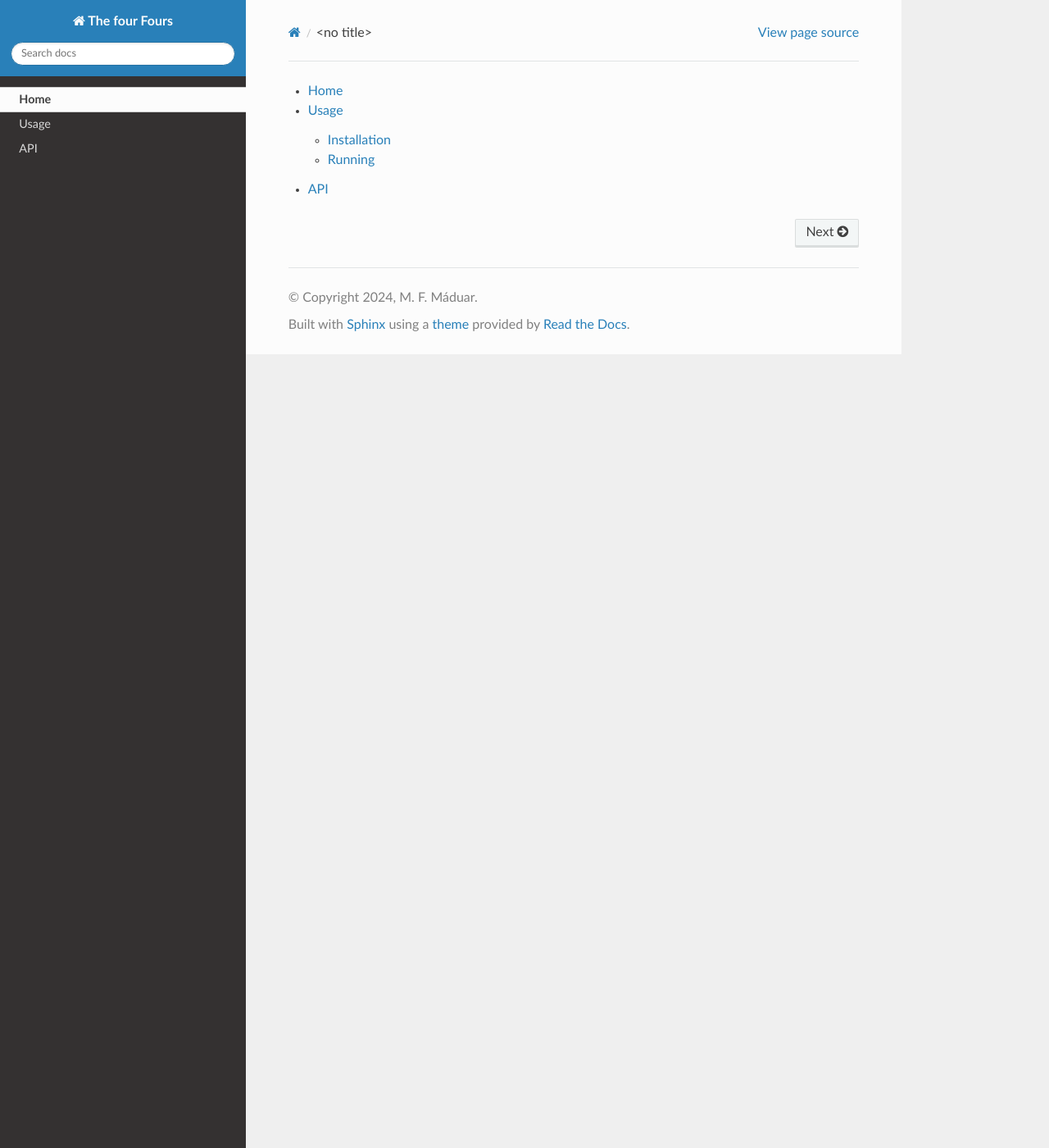
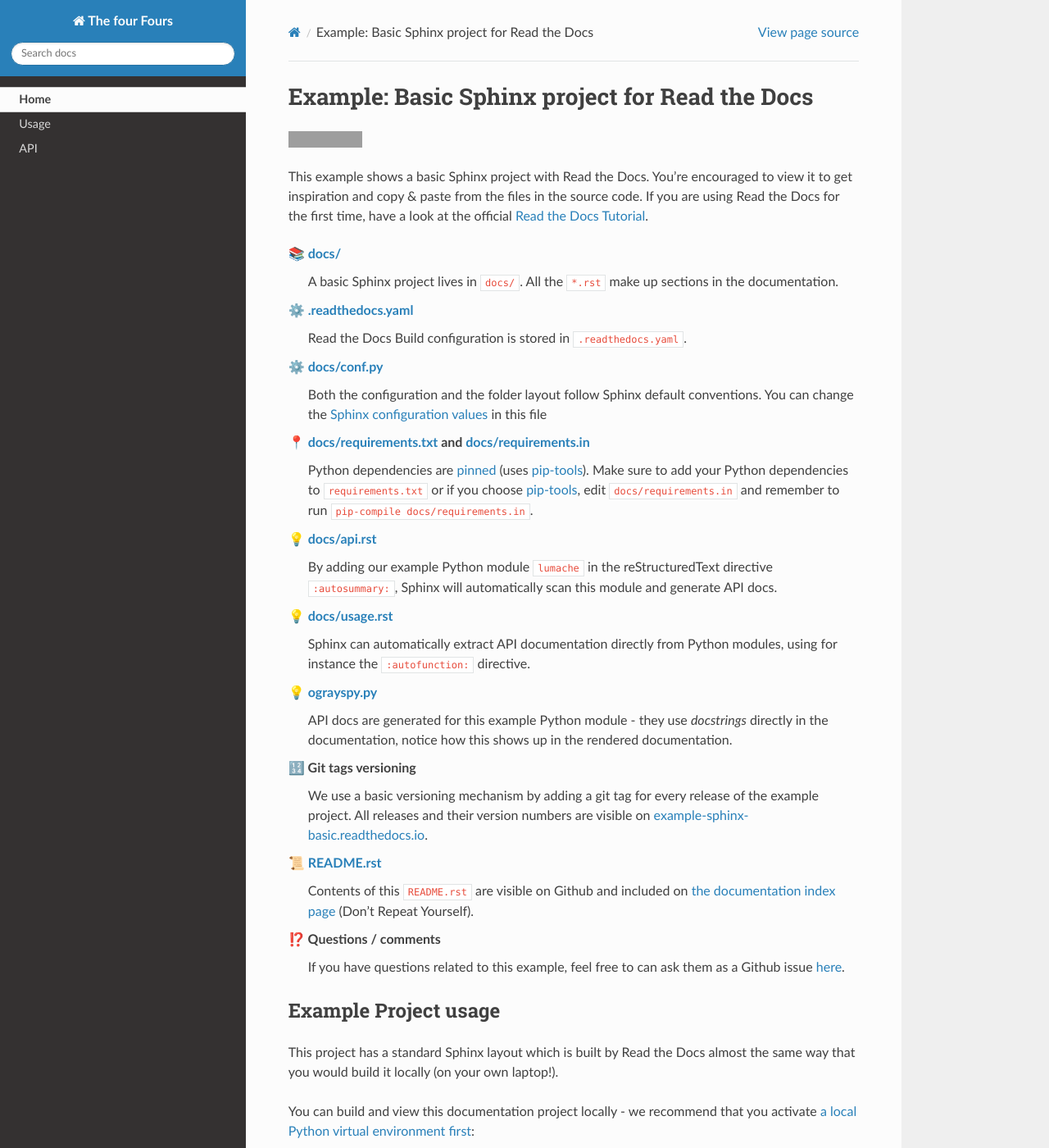
Before and after one commit to terrabela/fourFours, a Sphinx documentation site: the page built from docs/index.rst, in a window 1280 px wide and 1400 px high. Shown: the whole window at 82% size. Built offline with Sphinx 7.4.7 and the Read the Docs theme 2.0.0, drawn with Linux system fonts in a browser that asks for light colours; some of the changed text lies outside the part shown; grey boxes are pictures that could not be loaded.

Commit message:
update readme system

```diff
--- /dev/null
+++ b/README.rst
@@ -0,0 +1,87 @@
+Example: Basic Sphinx project for Read the Docs
+===============================================
+
+.. image:: https://readthedocs.org/projects/example-sphinx-basic/badge/?version=latest
+    :target: https://example-sphinx-basic.readthedocs.io/en/latest/?badge=latest
+    :alt: Documentation Status
+
+.. This README.rst should work on Github and is also included in the Sphinx documentation project in docs/ - therefore, README.rst uses absolute links for most things so it renders properly on GitHub
+
+This example shows a basic Sphinx project with Read the Docs. You're encouraged to view it to get inspiration and copy & paste from the files in the source code. If you are using Read the Docs for the first time, have a look at the official `Read the Docs Tutorial <https://docs.readthedocs.io/en/stable/tutorial/index.html>`__.
+
+📚 `docs/ <https://github.com/readthedocs-examples/example-sphinx-basic/blob/main/docs/>`_
+    A basic Sphinx project lives in ``docs/``. All the ``*.rst`` make up sections in the documentation.
+⚙️ `.readthedocs.yaml <https://github.com/readthedocs-examples/example-sphinx-basic/blob/main/.readthedocs.yaml>`_
+    Read the Docs Build configuration is stored in ``.readthedocs.yaml``.
+⚙️ `docs/conf.py <https://github.com/readthedocs-examples/example-sphinx-basic/blob/main/docs/conf.py>`_
+    Both the configuration and the folder layout follow Sphinx default conventions. You can change the `Sphinx configuration values <https://www.sphinx-doc.org/en/master/usage/configuration.html>`_ in this file
+📍 `docs/requirements.txt <https://github.com/readthedocs-examples/example-sphinx-basic/blob/main/docs/requirements.txt>`_ and `docs/requirements.in <https://github.com/readthedocs-examples/example-sphinx-basic/blob/main/docs/requirements.in>`_
+    Python dependencies are `pinned <https://docs.readthedocs.io/en/latest/guides/reproducible-builds.html>`_ (uses `pip-tools <https://pip-tools.readthedocs.io/en/latest/>`_). Make sure to add your Python dependencies to ``requirements.txt`` or if you choose `pip-tools <https://pip-tools.readthedocs.io/en/latest/>`_, edit ``docs/requirements.in`` and remember to run ``pip-compile docs/requirements.in``.
+💡 `docs/api.rst <https://github.com/readthedocs-examples/example-sphinx-basic/blob/main/docs/api.rst>`_
+    By adding our example Python module ``lumache`` in the reStructuredText directive ``:autosummary:``, Sphinx will automatically scan this module and generate API docs.
+💡 `docs/usage.rst <https://github.com/readthedocs-examples/example-sphinx-basic/blob/main/docs/usage.rst>`_
+    Sphinx can automatically extract API documentation directly from Python modules, using for instance the ``:autofunction:`` directive.
+💡 `ograyspy.py <https://github.com/readthedocs-examples/example-sphinx-basic/blob/main/lumache.py>`_
+    API docs are generated for this example Python module - they use *docstrings* directly in the documentation, notice how this shows up in the rendered documentation.
+🔢 Git tags versioning
+    We use a basic versioning mechanism by adding a git tag for every release of the example project. All releases and their version numbers are visible on `example-sphinx-basic.readthedocs.io <https://example-sphinx-basic.readthedocs.io/en/latest/>`__.
+📜 `README.rst <https://github.com/readthedocs-examples/example-sphinx-basic/blob/main/README.rst>`_
+    Contents of this ``README.rst`` are visible on Github and included on `the documentation index page <https://example-sphinx-basic.readthedocs.io/en/latest/>`_ (Don't Repeat Yourself).
+⁉️ Questions / comments
+    If you have questions related to this example, feel free to can ask them as a Github issue `here <https://github.com/readthedocs-examples/example-sphinx-basic/issues>`_.
+
+
+Example Project usage
+---------------------
+
+This project has a standard Sphinx layout which is built by Read the Docs almost the same way that you would build it locally (on your own laptop!).
+
+You can build and view this documentation project locally - we recommend that you activate `a local Python virtual environment first <https://packaging.python.org/en/latest/guides/installing-using-pip-and-virtual-environments/#creating-a-virtual-environment>`_:
+
+.. code-block:: console
+
+    # Install required Python dependencies (Sphinx etc.)
+    pip install -r docs/requirements.txt
+
+    # Enter the Sphinx project
+    cd docs/
+
+    # Run the raw sphinx-build command
+    sphinx-build -M html . _build/
+
+
+You can also build the documentation locally with ``make``:
+
+.. code-block:: console
+
+    # Enter the Sphinx project
+    cd docs/
+
+    # Build with make
+    make html
+
+    # Open with your preferred browser, pointing it to the documentation index page
+    firefox _build/html/index.html
+
+
+Using the example in your own project
+-------------------------------------
+
+If you are new to Read the Docs, you may want to refer to the `Read the Docs User documentation <https://docs.readthedocs.io/>`_.
+
+If you are copying this code in order to get started with your documentation, you need to:
+
+#. place your ``docs/`` folder alongside your Python project. If you are starting a new project, you can adapt the `pyproject.toml` example configuration.
+#. use your existing project repository or create a new repository on Github, GitLab, Bitbucket or another host supported by Read the Docs
+#. copy ``.readthedocs.yaml`` and the ``docs/`` folder into your project.
+#. customize all the files, replacing example contents.
+#. add your own Python project, replacing the ``pyproject.toml`` configuration and ``lumache.py`` module.
+#. rebuild the documenation locally to see that it works.
+#. *finally*, register your project on Read the Docs, see `Importing Your Documentation <https://docs.readthedocs.io/en/stable/intro/import-guide.html>`_.
+
+
+Read the Docs tutorial
+----------------------
+
+To get started with Read the Docs, you may also refer to the `Read the Docs tutorial <https://docs.readthedocs.io/en/stable/tutorial/>`__.
+It provides a full walk-through of building an example project similar to the one in this repository.
--- a/docs/index.rst
+++ b/docs/index.rst
@@ -1,3 +1,22 @@
+
+.. include:: ../README.rst
+
+Welcome to OGRaySpY's documentation!
+===================================
+
+**OGRaySpY** is a Python app for analyzing
+gamma-ray spectra.
+
+Check out the :doc:`usage` section for further information, including
+how to :ref:`installation` the project.
+
+.. note::
+
+   This project is under active development.
+
+Contents
+--------
+
 .. toctree::
 
    Home <self>
```
Also changed, not shown: README.md (deleted, +0 -23 lines).
